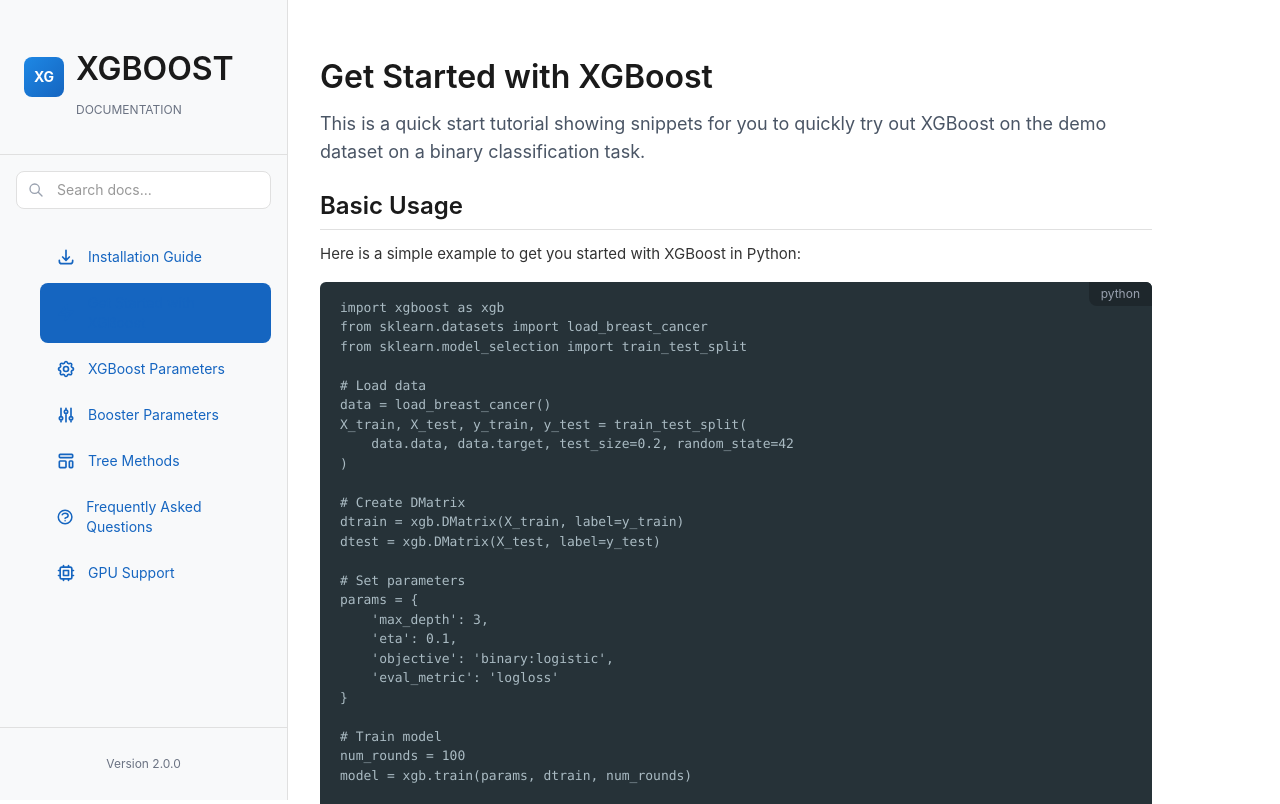
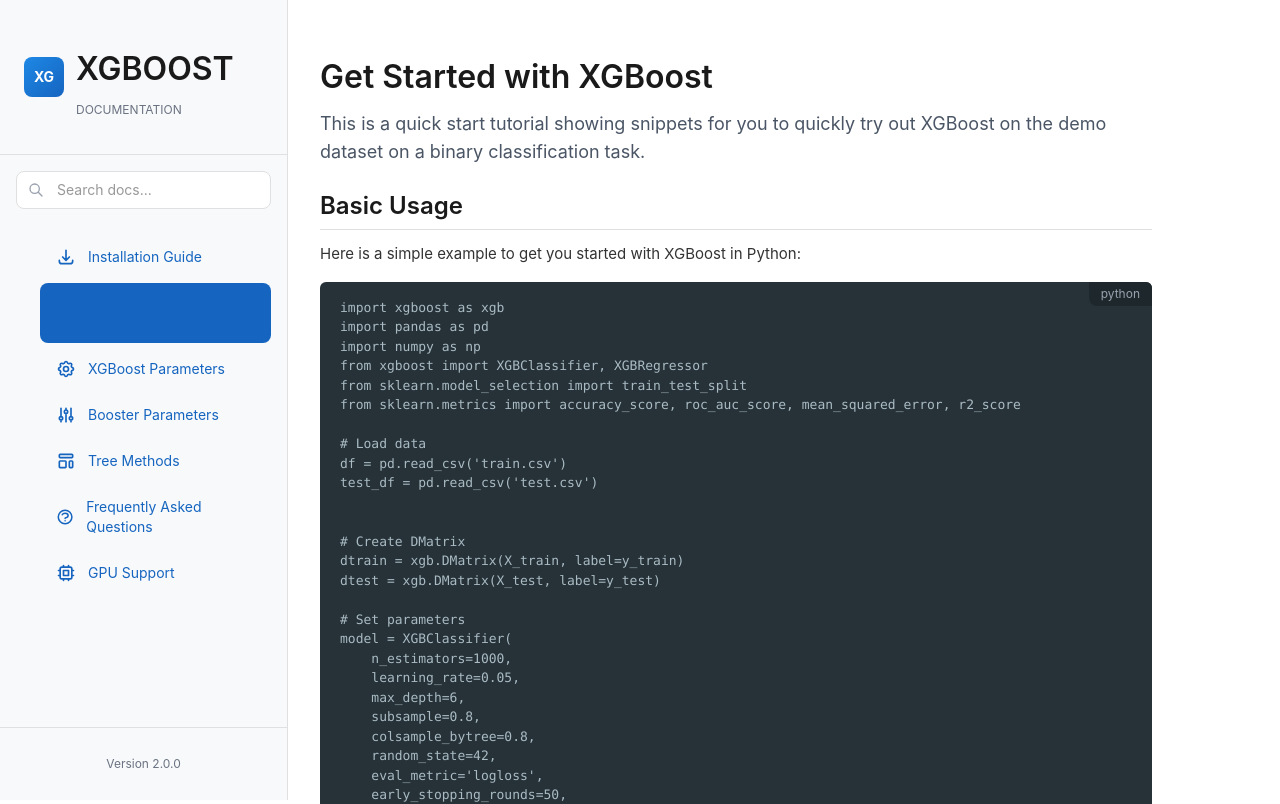
Before and after one commit to Toqtabul/XGBdoc, a React (Vite) app: page /get-started in a window 1280 px wide. Shown: the top 804 px of the page. Built offline with nearby package versions, Linux system fonts and the light colour scheme.

Commit message:
Enhance XGBoost example with data handling and metrics
Updated example code for XGBoost in Python to include data loading, model training, and prediction steps.

```diff
--- a/src/pages/GetStarted.jsx
+++ b/src/pages/GetStarted.jsx
@@ -16,33 +16,81 @@
         Here is a simple example to get you started with XGBoost in Python:
       </p>
       <CodeBlock language="python">{`import xgboost as xgb
-from sklearn.datasets import load_breast_cancer
+import pandas as pd
+import numpy as np
+from xgboost import XGBClassifier, XGBRegressor
 from sklearn.model_selection import train_test_split
+from sklearn.metrics import accuracy_score, roc_auc_score, mean_squared_error, r2_score
 
 # Load data
-data = load_breast_cancer()
-X_train, X_test, y_train, y_test = train_test_split(
-    data.data, data.target, test_size=0.2, random_state=42
-)
+df = pd.read_csv('train.csv')
+test_df = pd.read_csv('test.csv')
+
 
 # Create DMatrix
 dtrain = xgb.DMatrix(X_train, label=y_train)
 dtest = xgb.DMatrix(X_test, label=y_test)
 
 # Set parameters
-params = {
-    'max_depth': 3,
-    'eta': 0.1,
-    'objective': 'binary:logistic',
-    'eval_metric': 'logloss'
-}
+model = XGBClassifier(
+    n_estimators=1000,
+    learning_rate=0.05,
+    max_depth=6,
+    subsample=0.8,
+    colsample_bytree=0.8,
+    random_state=42,
+    eval_metric='logloss',
+    early_stopping_rounds=50,
+    tree_method='hist',
+    device='cuda'
+)
+
+ model = XGBRegressor(
+    n_estimators=1000,
+     learning_rate=0.05,
+     max_depth=6,
+     subsample=0.8,
+     colsample_bytree=0.8,
+     random_state=42,
+     eval_metric='rmse',
+     early_stopping_rounds=50,
+     tree_method='hist',
+     device='cuda'
+ )
 
 # Train model
-num_rounds = 100
-model = xgb.train(params, dtrain, num_rounds)
+model.fit(
+    X_train, y_train,
+    eval_set=[(X_val, y_val)],
+    verbose=100
+)
 
 # Make predictions
-predictions = model.predict(dtest)`}</CodeBlock>
+val_preds = model.predict(X_val)
+val_proba = model.predict_proba(X_val)[:, 1]
+print(f"Accuracy: {accuracy_score(y_val, val_preds):.4f}")
+print(f"ROC-AUC: {roc_auc_score(y_val, val_proba):.4f}")
+
+
+feature_importance = pd.DataFrame({
+    'feature': X.columns,
+    'importance': model.feature_importances_
+}).sort_values('importance', ascending=False)
+print(feature_importance.head(20))
+
+
+test_preds = model.predict(test_df)
+test_proba = model.predict_proba(test_df)[:, 1]
+
+
+
+submission = pd.DataFrame({
+    'id': test_df['id'],
+    'target': test_proba
+})
+
+
+submission.to_csv('submission.csv', index=False)`}</CodeBlock>
 
       <InfoBox type="note" title="Note">
         <code>DMatrix</code> is an internal data structure used by XGBoost, which is optimized
```
